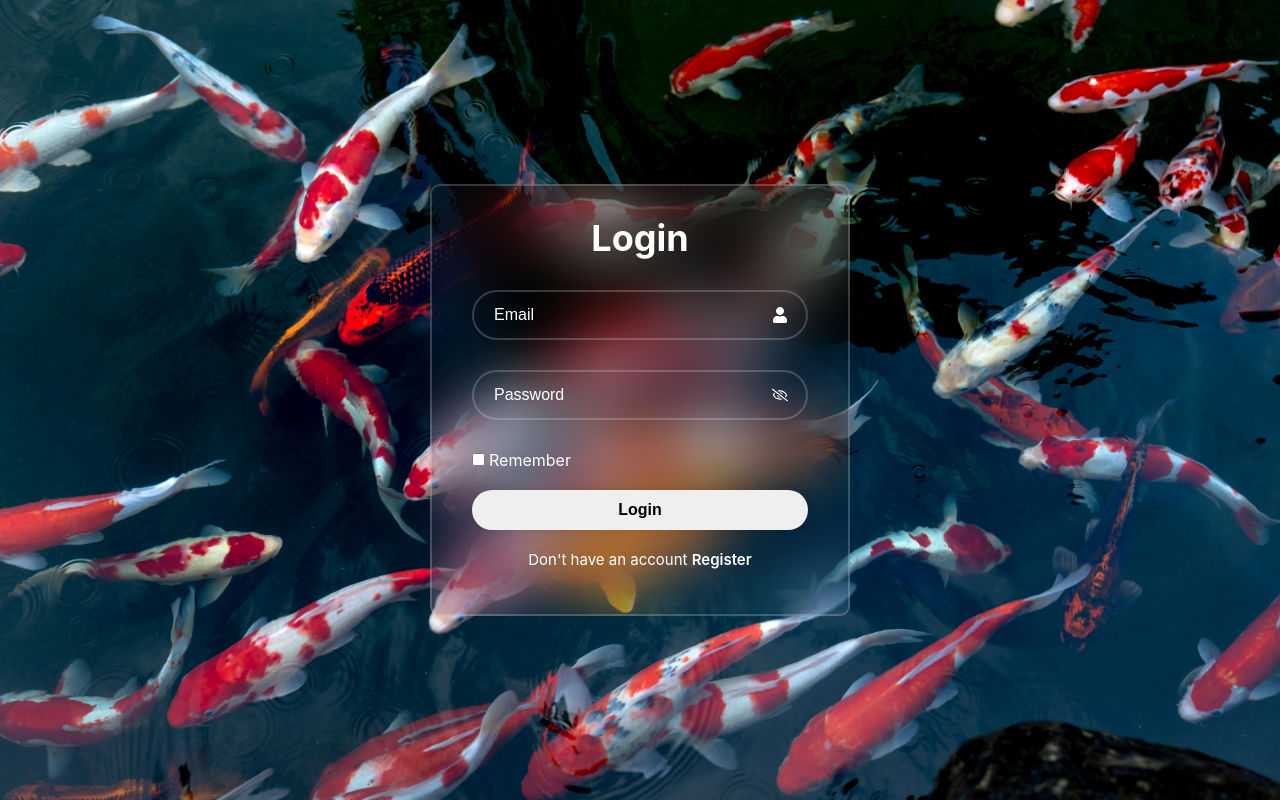
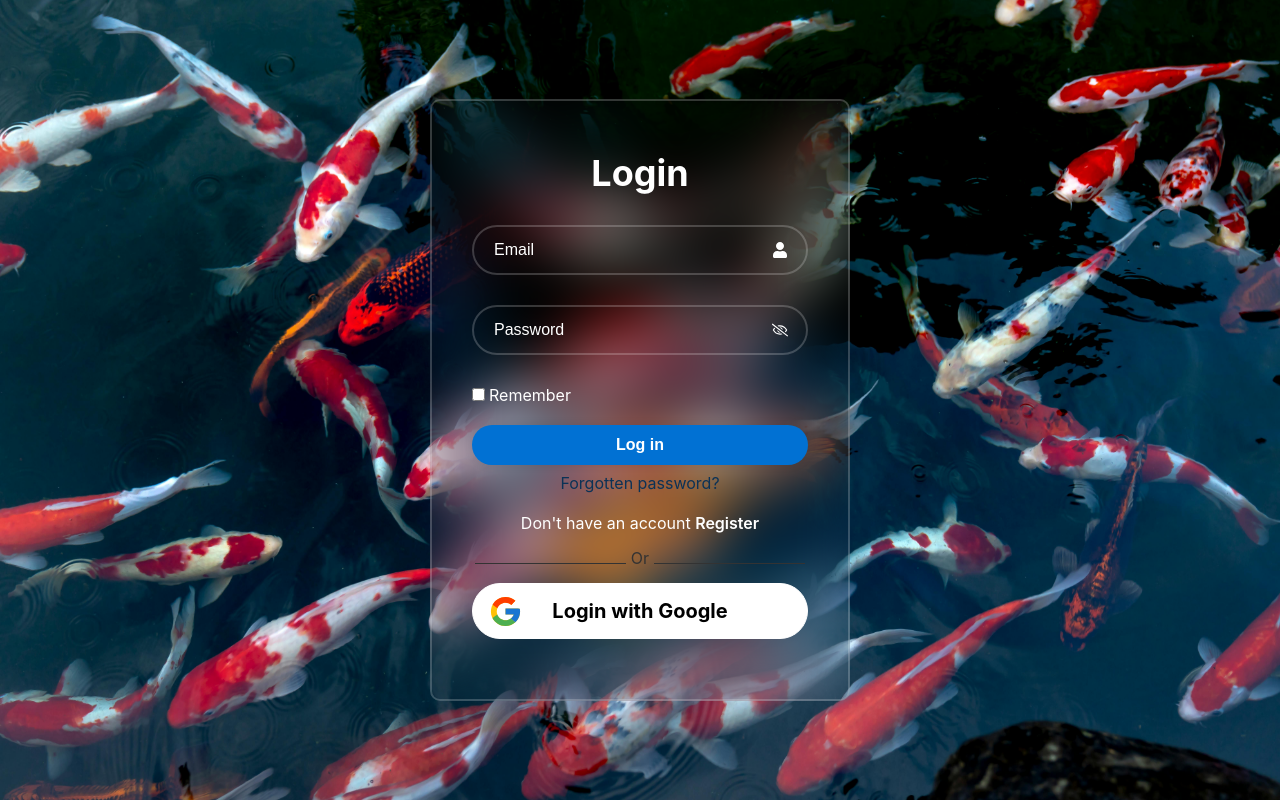
Before and after one commit to thiennlse/SWP_KoiCare_FE, a React (Create React App) app: page /login in a window 1280 px wide. Built offline with nearby package versions, Linux system fonts and the light colour scheme.

Commit message:
update gmail button

```diff
--- a/src/Pages/Login/Login.css
+++ b/src/Pages/Login/Login.css
@@ -5,7 +5,8 @@
   backdrop-filter: blur(30px);
   color: #fff;
   border-radius: 10px;
-  padding: 30px 40px;
+  padding: 50px 40px;
+  text-align: center;
 }
 
 .wrapper h1 {
@@ -45,6 +46,7 @@
 
 .remember {
   text-decoration: none;
+  text-align: left;
 }
 
 .remember label input {
@@ -58,15 +60,29 @@
   border: none;
   outline: none;
   border-radius: 40px;
+  background-color: #0171d3;
+  color: #fff;
   box-shadow: 0 0 10px rgba(0, 0, 0, 0.1);
-  cursor: crosshair;
+  cursor: pointer;
   font-size: 16px;
   font-weight: 700;
   margin-top: 20px;
 }
 
+a {
+  text-decoration: none;
+}
+
+.wrapper .forgot {
+  display: flex;
+  justify-content: center;
+  font-size: 16px;
+  color: #0b3256;
+  margin-top: 8px;
+}
+
 .wrapper .register-link {
-  font-size: 15px;
+  font-size: 16px;
   text-align: center;
   margin: 20px 0 15px;
 }
@@ -81,6 +97,40 @@
   text-decoration: underline;
 }
 
+.line {
+  display: inline-block;
+  border-bottom: solid 1px #333;
+  width: 45%;
+}
+
+.center {
+  color: #333;
+  margin: 0 5px;
+  font-size: 16px;
+}
+
+.btn {
+  display: inline-block;
+  width: 100%;
+  padding: 15px;
+  border-radius: 40px;
+  border: 1px solid #fff;
+  margin-bottom: 10px;
+  margin-top: 15px;
+  background-color: #fff;
+}
+
+.google {
+  font-size: 20px;
+  font-weight: 700;
+  color: #000000;
+  background-image: url(../image/google.svg);
+  background-repeat: no-repeat;
+  background-size: 35px;
+  background-position: 3px;
+  background-position-x: 5%;
+}
+
 .active {
   background-color: red;
   color: #fff;
--- a/src/Pages/Login/Login.jsx
+++ b/src/Pages/Login/Login.jsx
@@ -35,18 +35,23 @@ const LoginForm = () => {
             <label>
               <input type="checkbox"></input>Remember
             </label>
-            {/* <a href="#">Quên mật khẩu?</a> */}
           </div>
 
           <button type="submit" className={Email && password ? "active " : ""}>
-            Login
+            Log in
           </button>
+
+          <a href="#" className="forgot">Forgotten password?</a>
 
           <div className="register-link">
             <p>
               Don't have an account <a href="#">Register</a>
             </p>
           </div>
+
+          <span className="line left"></span><span className="center">Or</span><span className="line right"></span> <br/>
+
+          <a href="#" class="btn google">Login with Google</a>
         </form>
       </div>
       {/* <div className="form-box register">
```
Also changed, not shown: src/Pages/image/google.svg (added).
